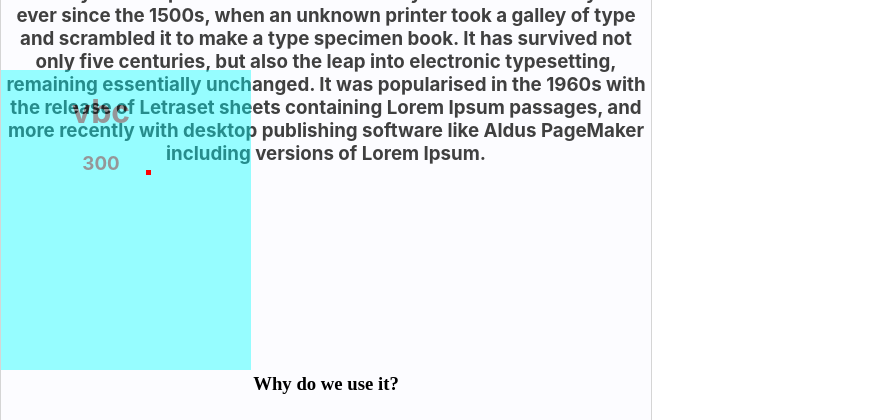
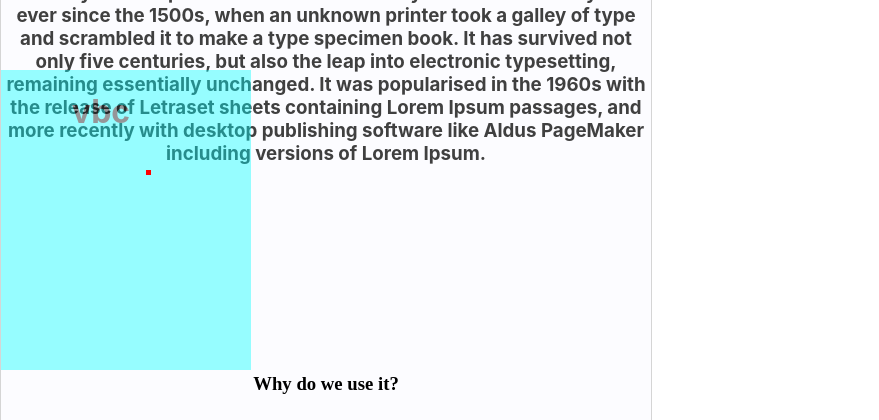
Before and after one commit to fradamlee/codevenproyect, a React (Create React App) app: page / in a window 1280 px wide. Shown: the part 364-784 px from the top of the page, without its empty margins (0-879 px from the left). Built offline with nearby package versions, Linux system fonts and the light colour scheme.

Commit message:
Coordenadas completas

```diff
--- a/src/Elements/Lienzo.js
+++ b/src/Elements/Lienzo.js
@@ -4,8 +4,7 @@ import MainUserCode from "../UserCode/main"
 
 var clickPress; // Está variable es true mientras el usuario da un clic sostenido sobre el lienzo
 // Estas son las variables que determinan la pocición en coordenadas del mouse
-var x;
-var y;
+
 
 
 class Lienzo extends React.Component {
@@ -16,7 +15,9 @@ class Lienzo extends React.Component {
         this.state = {
             x: 500,
             y: 300,
-            pack: props.pack
+            pack: props.pack,
+            scroll: 0,
+
         }
     }
 
@@ -27,13 +28,23 @@ class Lienzo extends React.Component {
         })
     }
 
+    HacerScroll = (eventos) => {
+        // console.log(eventos.target);
+        console.log(eventos.target.scrollTop);
+        eventos.persist();
+        this.setState({
+            scroll: eventos.target.scrollTop,
+
+        })
+    }
+
     // Este metodo actualiza el valor de x, y, cada que el usuario da clic sostenido
     PressMouse = (evt) => {
         if (clickPress) {
             this.setState({
                 // if (clickPress) {
                 x: - evt.clientX + 650,
-                y: evt.clientY - 234,
+                y: evt.clientY - 234 + this.state.scroll,
                 // }
             })
             console.log("x: " + this.state.x, " y: " + this.state.y);
@@ -41,18 +52,7 @@ class Lienzo extends React.Component {
         }
     }
 
-    HacerScroll = (eventos) => {
-        // console.log(eventos.target);
-        console.log(eventos.target.scrollTop);
-        eventos.persist();
-        // this.setState({
-        //     y: this.state.y + scrollDiferencia
-        // })
-        console.log(this.state.y);
-    }
-
     render() {
-        var conservate = this.state.y
 
         // function PressMouse(evt) {
         //     if (clickPress) {
@@ -91,7 +91,7 @@ class Lienzo extends React.Component {
                     Contrary to popular belief, Lorem Ipsum is not simply random text. It has roots in a piece of classical Latin literature from 45 BC, making it over 2000 years old. Richard McClintock, a Latin professor at Hampden-Sydney College in Virginia, looked up one of the more obscure Latin words, consectetur, from a Lorem Ipsum passage, and going through the cites of the word in classical literature, discovered the undoubtable source. Lorem Ipsum comes from sections 1.10.32 and 1.10.33 of "de Finibus Bonorum et Malorum" (The Extremes of Good and Evil) by Cicero, written in 45 BC. This book is a treatise on the theory of ethics, very popular during the Renaissance. The first line of Lorem Ipsum, "Lorem ipsum dolor sit amet..", comes from a line in section 1.10.32.</h3>
 
                 {/* Esto es el cuadro que representa un elemento siendo arrastrado al interior del lienzo     */}
-                <div style={{ height: 300, width: 300, background: "aqua", position: "absolute", top: this.state.y - 100, right: this.state.x - 100, opacity: 0.4 }}><h1> {this.state.pack[0] + this.state.pack[1] + this.state.pack[2]} </h1> <h3>{conservate}</h3></div>
+                <div style={{ height: 300, width: 300, background: "aqua", position: "absolute", top: this.state.y - 100, right: this.state.x - 100, opacity: 0.4 }}><h1> {this.state.pack[0] + this.state.pack[1] + this.state.pack[2]} </h1> </div>
                 <div style={{ height: 5, width: 5, background: "red", position: "absolute", top: this.state.y, right: this.state.x }}><h1> </h1></div>
             </div>
 
```
